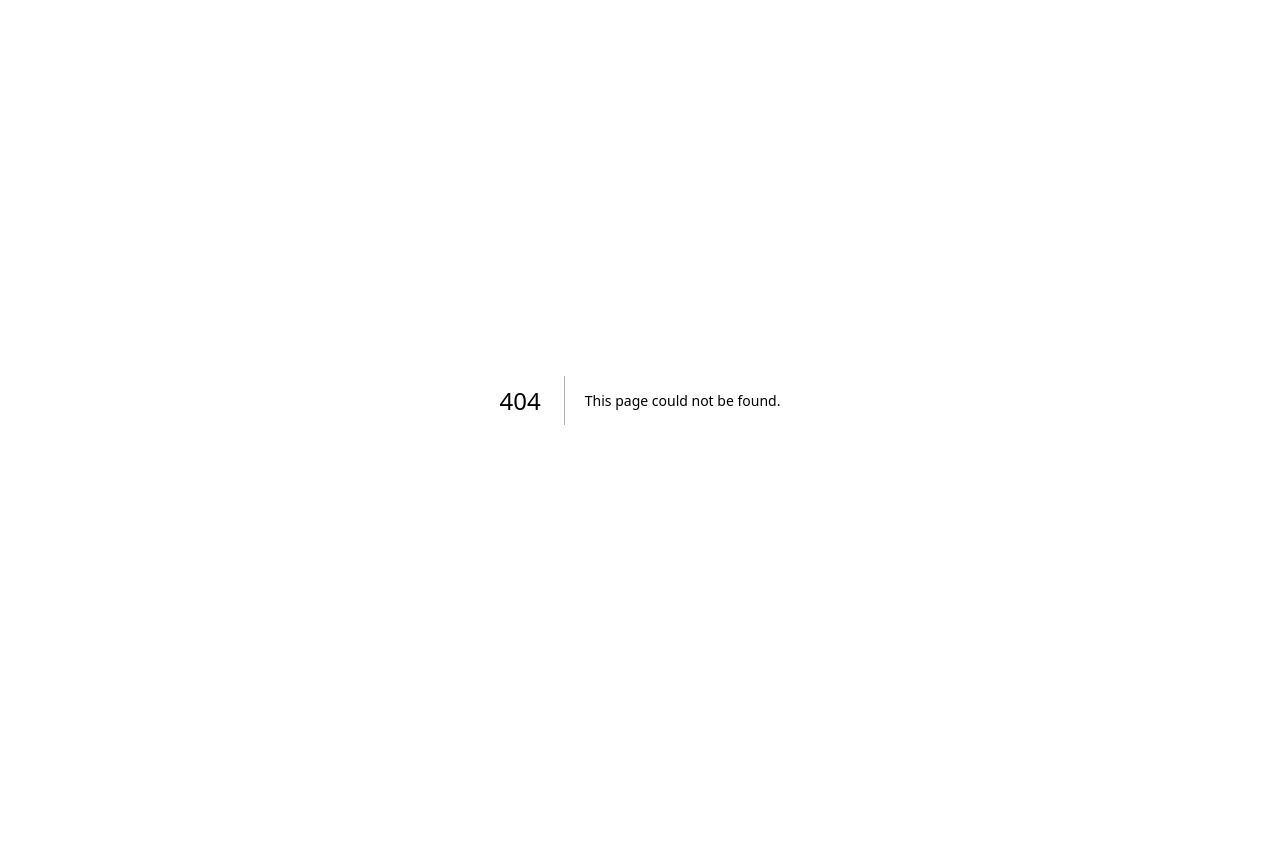
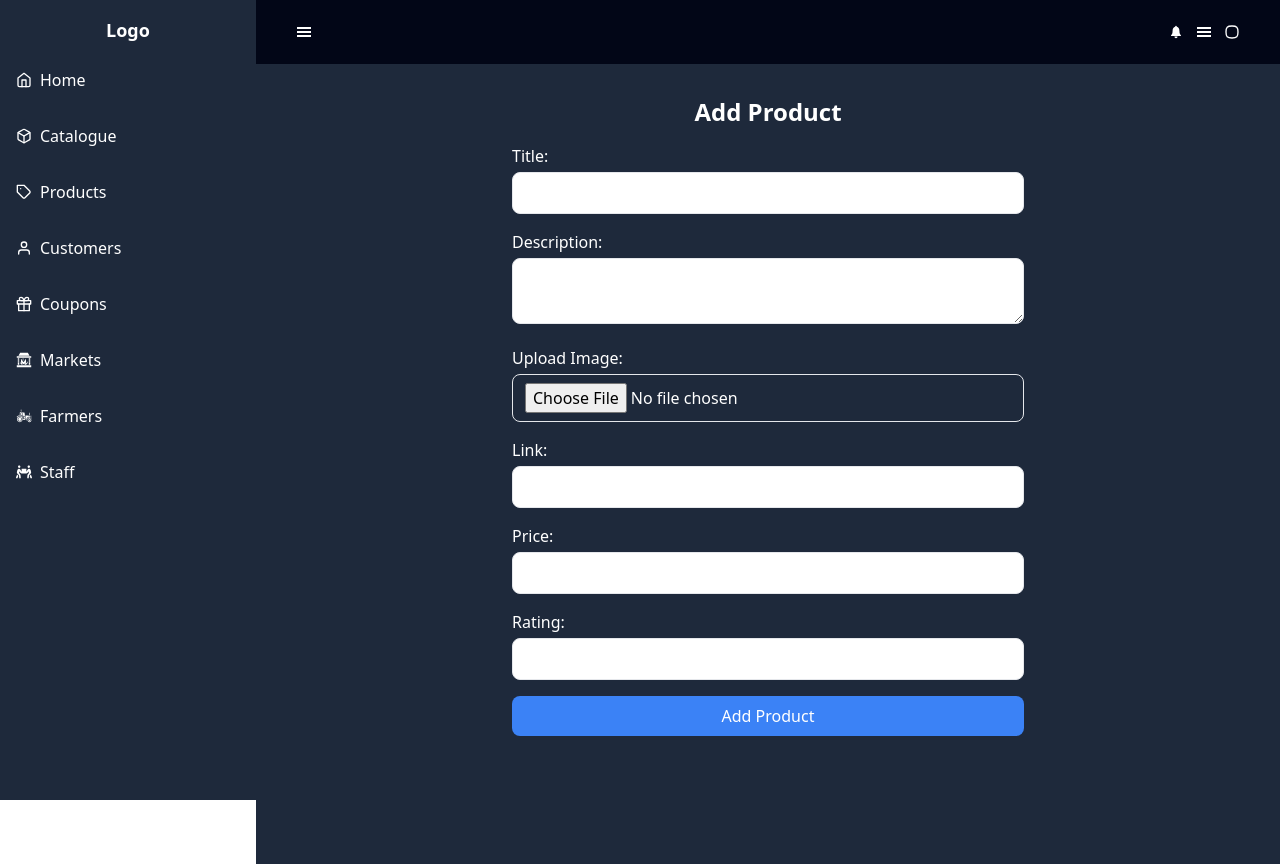
Before and after one commit to sbadoni21/shari, a Next.js app: page /dashboard/product in a window 1280 px wide. Before the commit this address had no page. Before the commit the page ends 800 px from the top, so only its background shows below. Built offline with nearby package versions, Linux system fonts and the light colour scheme; a web font is replaced by a local one.

Commit message:
done for today

```diff
--- /dev/null
+++ b/app/(backend)/dashboard/product/page.jsx
@@ -0,0 +1,125 @@
+'use client'
+import React, { useState } from 'react';
+import { db, storage } from '../../../../firebase/firebase';
+import { getDownloadURL, ref, uploadBytesResumable, } from "firebase/storage";
+import { addDoc, collection, updateDoc } from 'firebase/firestore';
+
+const AddProductForm = () => {
+  const [productData, setProductData] = useState({
+    description: '',
+    imgURL: '',
+    link: '',
+    price: '',
+    rating: '',
+    title: ''
+  });
+  const [showLoader, setShowLoader] = useState(false);
+  const [uploadProgress, setUploadProgress] = useState(0);
+  const handleChange = (e) => {
+    const { name, value } = e.target;
+    setProductData(prevState => ({
+      ...prevState,
+      [name]: value
+    }));
+  };
+
+
+  const handleSubmit = async (e) => {
+    e.preventDefault();
+    console.log("hehehehe")
+    try {
+
+      const storageRef = ref(storage, `product_images/${Date.now()}`);
+      const uploadTask = uploadBytesResumable(storageRef, productData.imgURL);
+
+      uploadTask.on(
+        "state_changed",
+        (snapshot) => {
+          const progress =
+            (snapshot.bytesTransferred / snapshot.totalBytes) * 100;
+          setShowLoader(true);
+          setUploadProgress(progress);
+        },
+        (error) => {
+          console.error("Error uploading photo", error);
+          toast.error("Error adding lecture. Please try again.");
+        },
+        async () => {
+          const photoURL = await getDownloadURL(uploadTask.snapshot.ref);
+          setShowLoader(false);
+          const docRef = await addDoc(collection(db, "product"), {
+            description: productData.description,
+            imgURL: photoURL,
+            link: productData.link,
+            price: productData.price,
+            rating: productData.rating,
+            title: productData.title
+          });
+          await updateDoc(docRef, { uid: docRef.id });
+
+        }
+      );
+
+
+
+
+
+
+
+
+
+
+
+
+
+
+
+      console.log("Product added successfully!");
+      setProductData({
+        description: '',
+        imgURL: '',
+        link: '',
+        price: '',
+        rating: '',
+        title: ''
+      });
+    } catch (error) {
+      console.error("Error adding product: ", error);
+    }
+  };
+
+  return (
+    <div className="flex flex-col items-center justify-center mt-8 text-white">
+      <h2 className="text-2xl font-bold mb-4">Add Product</h2>
+      <form onSubmit={handleSubmit} className="w-full max-w-lg ">
+        <div className="mb-4">
+          <label htmlFor="title" className="block mb-1">Title:</label>
+          <input type="text" id="title" name="title" value={productData.title} onChange={handleChange} className="w-full px-3 py-2 text-black  border rounded-lg focus:outline-none focus:border-blue-500" />
+        </div>
+        <div className="mb-4">
+          <label htmlFor="description" className="block mb-1">Description:</label>
+          <textarea id="description" name="description" value={productData.description} onChange={handleChange} className="w-full text-black px-3 py-2 border rounded-lg focus:outline-none focus:border-blue-500" />
+        </div>
+        <div className="mb-4">
+          <label htmlFor="imgFile" className="block mb-1">Upload Image:</label>
+          <input type="file" id="imgFile" name="imgFile" accept="image/*" onChange={handleChange} className="w-full  px-3 py-2 border rounded-lg focus:outline-none focus:border-blue-500" />
+        </div>
+        <div className="mb-4">
+          <label htmlFor="link" className="block mb-1">Link:</label>
+          <input type="text" id="link" name="link" value={productData.link} onChange={handleChange} className="w-full px-3 py-2 border text-black rounded-lg focus:outline-none focus:border-blue-500" />
+        </div>
+        <div className="mb-4">
+          <label htmlFor="price" className="block mb-1">Price:</label>
+          <input type="text" id="price" name="price" value={productData.price} onChange={handleChange} className="w-full text-black px-3 py-2 border rounded-lg focus:outline-none focus:border-blue-500" />
+        </div>
+        <div className="mb-4">
+          <label htmlFor="rating" className="block mb-1">Rating:</label>
+          <input type="text" id="rating" name="rating" value={productData.rating} onChange={handleChange} className="w-full px-3 text-black py-2 border rounded-lg focus:outline-none focus:border-blue-500" />
+        </div>
+        <button type="submit" className="w-full py-2 bg-blue-500 text-white rounded-lg focus:outline-none hover:bg-blue-600">Add Product</button>
+      </form>
+    </div>
+  );
+};
+
+export default AddProductForm;
--- a/app/(frontend)/contact/page.jsx
+++ b/app/(frontend)/contact/page.jsx
@@ -1,25 +1,12 @@
-"use client";
-import React, { useState, useEffect } from "react";
 import TopNavBar from "@/components/frontend/TopNavBar";
 import Footer from "@/components/frontend/Footer";
+import QueryForm from "@/components/frontend/QueryForm";
 
 const HomePage = () => {
-  const [showContent, setShowContent] = useState(false);
-
-  useEffect(() => {
-    const delay = setTimeout(() => {
-      setShowContent(true);
-    }, 200);
-
-    return () => clearTimeout(delay);
-  }, []);
-
   return (
     <div className="">
       <TopNavBar />
-
-
-
+      <QueryForm />
       <Footer />
     </div>
   );
--- a/components/backend/SideNavBar.jsx
+++ b/components/backend/SideNavBar.jsx
@@ -27,10 +27,10 @@ export const SideNavBar = () => {
             <span>Catalogue</span>
           </div>
         </Link>
-        <Link href="#">
+        <Link href="/dashboard/product">
           <div className="flex items-center px-4 py-2 text-white hover:bg-gray-700">
             <FiTag className="mr-2" />
-            <span>Banners</span>
+            <span>Products</span>
           </div>
         </Link>
         <Link href="#">
--- /dev/null
+++ b/components/frontend/QueryForm.jsx
@@ -0,0 +1,75 @@
+"use client"
+import React, { useState } from 'react';
+import { db } from '../../firebase/firebase';
+import { collection, addDoc } from 'firebase/firestore';
+
+const QueryForm = () => {
+  const [formData, setFormData] = useState({
+    name: '',
+    email: '',
+    message: ''
+  });
+  const [submitted, setSubmitted] = useState(false);
+
+  const handleChange = (e) => {
+    const { name, value } = e.target;
+    setFormData(prevState => ({
+      ...prevState,
+      [name]: value
+    }));
+  };
+
+  const handleSubmit = async (e) => {
+    e.preventDefault();
+    try {
+      await addDoc(collection(db, "queries"), {
+        name: formData.name,
+        email: formData.email,
+        message: formData.message
+      });
+      console.log("Query added successfully!");
+      setFormData({
+        name: '',
+        email: '',
+        message: ''
+      });
+      setSubmitted(true);
+    } catch (error) {
+      console.error("Error adding query: ", error);
+    }
+  };
+
+  return (
+    <div className='flex flex-1 justify-evenly items-center pt-40 pb-40'>
+      <div>
+        <h3 className="text-9xl allura">Contact Us</h3>
+      </div>
+      <div className="flex  flex-col items-center justify-center text-black">
+        {submitted ? (
+          <div className=" flex-col text-center">
+            <h3 className="text-3xl font-bold mb-4">Thank you for your message!</h3>
+            <p>We'll get back to you as soon as possible.</p>
+          </div>
+        ) : (
+          <form onSubmit={handleSubmit} className="w-full max-w-lg">
+            <div className="mb-4">
+              <label htmlFor="name" className="block mb-1">Name:</label>
+              <input type="text" id="name" name="name" value={formData.name} onChange={handleChange} className="w-96 px-3 py-2 text-black border rounded-lg focus:outline-none focus:border-blue-500" />
+            </div>
+            <div className="mb-4">
+              <label htmlFor="email" className="block mb-1">Email:</label>
+              <input type="email" id="email" name="email" value={formData.email} onChange={handleChange} className="w-full px-3 py-2 border text-black rounded-lg focus:outline-none focus:border-blue-500" />
+            </div>
+            <div className="mb-4">
+              <label htmlFor="message" className="block mb-1">Message:</label>
+              <textarea id="message" name="message" value={formData.message} onChange={handleChange} className="w-full text-black px-3 py-2 border rounded-lg focus:outline-none focus:border-blue-500" />
+            </div>
+            <button type="submit" className="w-full py-2 bg-blue-500 text-white rounded-lg focus:outline-none hover:bg-blue-600">Submit</button>
+          </form>
+        )}
+      </div>
+    </div>
+  );
+};
+
+export default QueryForm;
--- a/firebase/firebase.js
+++ b/firebase/firebase.js
@@ -1,7 +1,7 @@
 import { getApps, initializeApp } from 'firebase/app';
 import { getFirestore } from 'firebase/firestore';
 import { getStorage } from 'firebase/storage';
-import 'firebase/auth'; // Import auth directly from 'firebase/auth'
+import 'firebase/auth';
 
 const firebaseConfig = {
   apiKey: process.env.NEXT_PUBLIC_FIREBASE_API_KEY,
```
